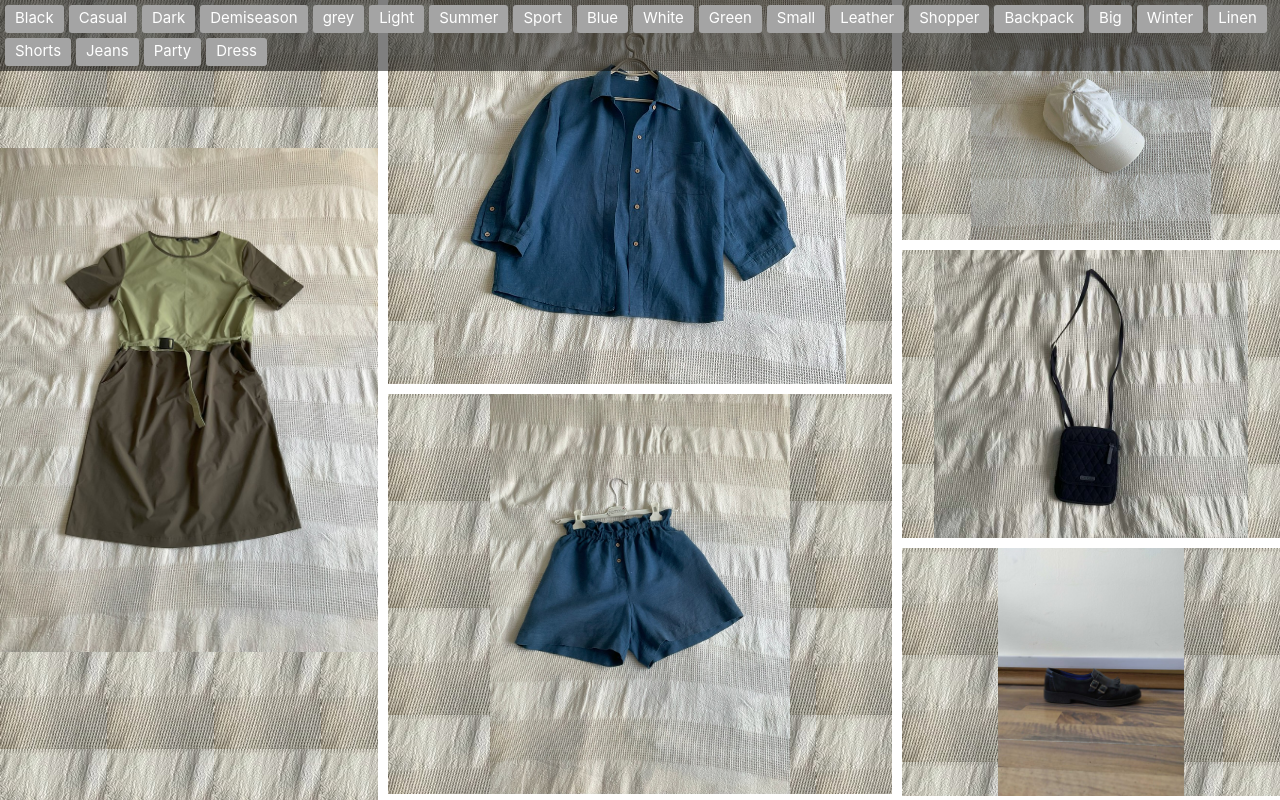
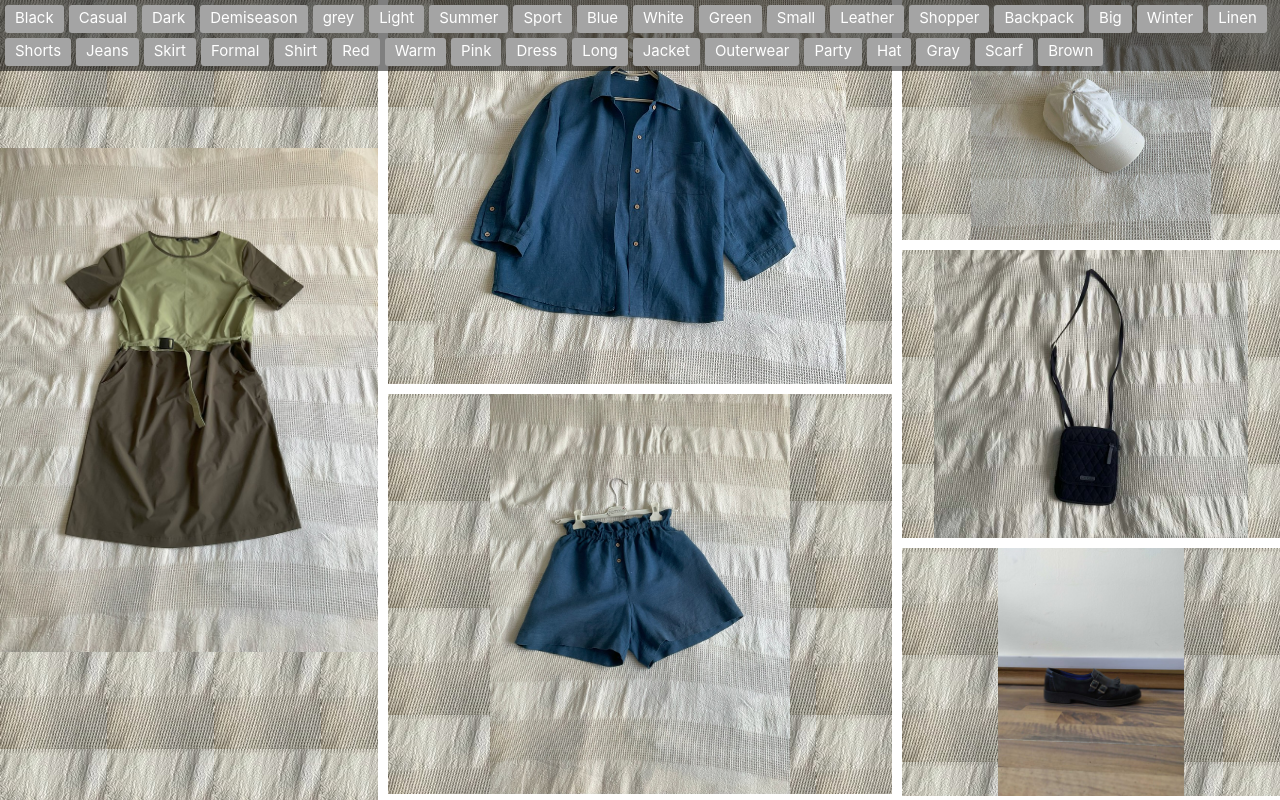
Before and after one commit to UlakhovichKate/wardrobe, a Vue app: page / in a window 1280 px wide. Built offline with nearby package versions, Linux system fonts and the light colour scheme.

Commit message:
tags fixes

```diff
--- a/src/components/Slider.vue
+++ b/src/components/Slider.vue
@@ -1,6 +1,6 @@
 <template>
   <swiper :pagination="pagination" :loop="true" :navigation="true" :modules="modules" class="mySwiper">
-    <swiper-slide v-for="(item, index) in filteredItems">
+    <swiper-slide v-for="(item, index) in filteredItems" :key="index">
       <img :src="`/cloth/${item.category}/${item.image}.jpg`" :alt="index">
     </swiper-slide>
     <swiper-slide>
--- a/src/constants/data.js
+++ b/src/constants/data.js
@@ -139,7 +139,7 @@ export const DATA = Object.freeze([
     id: 17,
     title: "Black baguette bag",
     category: "bags",
-    tags: [	"Black", "Casual", "Dark", "Demiseason", "Leather", "Small"],
+    tags: ["Black", "Casual", "Dark", "Demiseason", "Leather", "Small"],
     image: "IMG_0776",
     active: "1",
   },
@@ -147,7 +147,7 @@ export const DATA = Object.freeze([
     id: 18,
     title: "Black backpack",
     category: "bags",
-    tags: [	"Black", "Dark", "Demiseason", "Leather", "Summer", "Winter"],
+    tags: ["Black", "Dark", "Demiseason", "Leather", "Summer", "Winter"],
     image: "IMG_0774",
     active: "1",
   },
@@ -179,7 +179,7 @@ export const DATA = Object.freeze([
     id: 22,
     title: "Jeans blue",
     category: "pants",
-    tags: [	"Blue", "Casual", "Demiseason", "Jeans"],
+    tags: [	"Blue", "Casual", "Demiseason", "Jeans", "Summer"],
     image: "IMG_0763",
     active: "1",
   },
@@ -187,7 +187,7 @@ export const DATA = Object.freeze([
     id: 23,
     title: "Sport shorts",
     category: "pants",
-    tags: [	"Dark", "Green", "Sport", "Summer"],
+    tags: [	"Dark", "Green", "Sport", "Summer", "Shorts"],
     image: "IMG_0924",
     active: "1",
   },
@@ -195,7 +195,7 @@ export const DATA = Object.freeze([
     id: 24,
     title: "Leather Skirt",
     category: "pants",
-    tags: [	"Black", "Casual", "Dark", "Demiseason", "Leather", "Winter"],
+    tags: [	"Black", "Casual", "Dark", "Demiseason", "Leather", "Winter", "Skirt", "Formal"],
     image: "IMG_0764",
     active: "1",
   },
@@ -203,7 +203,7 @@ export const DATA = Object.freeze([
     id: 25,
     title: "Jeans black",
     category: "pants",
-    tags: [	"Black", "Casual", "Dark", "Demiseason", "Jeans"],
+    tags: [	"Black", "Casual", "Dark", "Demiseason", "Jeans", "Winter"],
     image: "IMG_0756",
     active: "1",
   },
@@ -211,7 +211,7 @@ export const DATA = Object.freeze([
     id: 26,
     title: "Jeans lightblue",
     category: "pants",
-    tags: [	"Casual", "Demiseason", "Jeans"],
+    tags: [	"Casual", "Demiseason", "Jeans", "Blue", "Demiseason", "Winter"],
     image: "IMG_0757",
     active: "1",
   },
@@ -219,7 +219,7 @@ export const DATA = Object.freeze([
     id: 27,
     title: "Linen shirt",
     category: "coats",
-    tags: [	"Blue", "Casual", "Linen", "Summer"],
+    tags: [	"Blue", "Casual", "Linen", "Summer", "Shirt"],
     image: "IMG_0922",
     active: "1",
   },
@@ -227,7 +227,7 @@ export const DATA = Object.freeze([
     id: 28,
     title: "Shirt in blue strips",
     category: "coats",
-    tags: ["Casual", "Demiseason", "White"],
+    tags: ["Casual", "Blue", "White", "Shirt", "Summer"],
     image: "IMG_0916",
     active: "1",
   },
@@ -235,7 +235,7 @@ export const DATA = Object.freeze([
     id: 29,
     title: "Shirt white future is female",
     category: "coats",
-    tags: ["Black", "Dark", "Sport", "Summer"],
+    tags: ["White", "Casual", "Demiseason", "Formal", "Shirt"],
     image: "IMG_0914",
     active: "1",
   },
@@ -243,7 +243,7 @@ export const DATA = Object.freeze([
     id: 30,
     title: "Shirt white",
     category: "coats",
-    tags: [	"Casual", "Summer", "White"],
+    tags: [	"Casual", "Summer", "White", "Shirt"],
     image: "IMG_0773",
     active: "1",
   },
@@ -251,7 +251,7 @@ export const DATA = Object.freeze([
     id: 31,
     title: "T-shirt liverpool 2020",
     category: "coats",
-    tags: [	"Black", "Casual", "Demiseason"],
+    tags: [	"Red", "Sport", "Summer"],
     image: "IMG_0768",
     active: "1",
   },
@@ -259,7 +259,7 @@ export const DATA = Object.freeze([
     id: 32,
     title: "T-shirt happiness",
     category: "coats",
-    tags: [	"Demiseason", "Green", "Sport", "White"],
+    tags: [	"Summer", "grey", "Casual"],
     image: "IMG_0765",
     active: "1",
   },
@@ -267,7 +267,7 @@ export const DATA = Object.freeze([
     id: 33,
     title: "Cardigan warm",
     category: "coats",
-    tags: [	"Blue", "Casual", "Demiseason", "Small", "Summer"],
+    tags: [	"Blue", "Casual", "Demiseason", "Winter", "Warm"],
     image: "IMG_0759",
     active: "1",
   },
@@ -275,7 +275,7 @@ export const DATA = Object.freeze([
     id: 34,
     title: "Sweater milk color",
     category: "coats",
-    tags: ["Black", "Leather", "Small"],
+    tags: ["White", "Warm", "Demiseason", "Winter"],
     image: "IMG_0758",
     active: "1",
   },
@@ -283,7 +283,7 @@ export const DATA = Object.freeze([
     id: 35,
     title: "Sweatshirt warmer",
     category: "coats",
-    tags: [	"Blue", "Casual", "Light", "Summer"],
+    tags: [	"Black", "Dark", "Casual", "Demiseason", "Warm", "Winter"],
     image: "IMG_0755",
     active: "1",
   },
@@ -291,7 +291,7 @@ export const DATA = Object.freeze([
     id: 36,
     title: "Sweatshirt with stock",
     category: "coats",
-    tags: ["Shopper",	"Casual", "Summer", "White"],
+    tags: [	"Black", "Dark", "Casual", "Demiseason"],
     image: "IMG_0754",
     active: "1",
   },
@@ -299,7 +299,7 @@ export const DATA = Object.freeze([
     id: 37,
     title: "Black t-shirt",
     category: "coats",
-    tags: ["Shopper",	"Casual", "Summer", "White", "Small"],
+    tags: ["Black",	"Casual", "Summer", "Dark", "Formal", "Demiseason"],
     image: "IMG_0753",
     active: "1",
   },
@@ -307,7 +307,7 @@ export const DATA = Object.freeze([
     id: 38,
     title: "Shirt pink",
     category: "coats",
-    tags: [	"Backpack", "Casual", "Demiseason", "Summer", "White"],
+    tags: [	"Pink", "Casual", "Shirt", "Summer"],
     image: "IMG_0771",
     active: "1",
   },
@@ -315,7 +315,7 @@ export const DATA = Object.freeze([
     id: 39,
     title: "T-shirt blue",
     category: "coats",
-    tags: [	"Backpack", "Big", "Casual", "grey", "Sport"],
+    tags: [	"Blue", "Summer", "Casual", "Demiseason", "Sport"],
     image: "IMG_0767",
     active: "1",
   },
@@ -323,7 +323,7 @@ export const DATA = Object.freeze([
     id: 40,
     title: "T-shirt grey",
     category: "coats",
-    tags: ["Shopper",	"Casual", "Summer", "White", "Big"],
+    tags: ["grey",	"Casual", "Summer", "Sport", "Demiseason"],
     image: "IMG_0766",
     active: "1",
   },
@@ -331,7 +331,7 @@ export const DATA = Object.freeze([
     id: 41,
     title: "Sport dress",
     category: "full",
-    tags: [	"Black", "Casual", "Dark", "Demiseason", "Leather", "Small"],
+    tags: [	"Green", "Sport", "Summer", "Dress"],
     image: "IMG_0927",
     active: "1",
   },
@@ -339,7 +339,7 @@ export const DATA = Object.freeze([
     id: 42,
     title: "Dress violet",
     category: "full",
-    tags: [	"Black", "Dark", "Demiseason", "Leather", "Summer", "Winter"],
+    tags: [	"Dress", "Long", "Summer"],
     image: "IMG_0926",
     active: "1",
   },
@@ -347,7 +347,7 @@ export const DATA = Object.freeze([
     id: 43,
     title: "Shirt green",
     category: "full",
-    tags: ["Blue", "Casual", "Dark", "Linen", "Shorts", "Summer"],
+    tags: ["Shirt", "Casual", "Green", "Summer"],
     image: "IMG_0925",
     active: "1",
   },
@@ -355,7 +355,7 @@ export const DATA = Object.freeze([
     id: 44,
     title: "Overalls summer",
     category: "full",
-    tags: ["Blue", "Casual", "Shorts", "Summer"],
+    tags: ["Black", "Casual", "Shorts", "Summer"],
     image: "IMG_0915",
     active: "1",
   },
@@ -363,7 +363,7 @@ export const DATA = Object.freeze([
     id: 45,
     title: "Jacket pink",
     category: "full",
-    tags: [	"Black", "Dark", "Shorts", "Sport", "Summer"],
+    tags: [	"Pink", "Demiseason", "Jacket", "Casual", "Summer"],
     image: "IMG_0912",
     active: "1",
   },
@@ -371,7 +371,7 @@ export const DATA = Object.freeze([
     id: 46,
     title: "Jacket lightgrey",
     category: "full",
-    tags: [	"Blue", "Casual", "Demiseason", "Jeans"],
+    tags: [	"grey", "Jacket", "Casual", "Summer"],
     image: "IMG_0911",
     active: "1",
   },
@@ -379,7 +379,7 @@ export const DATA = Object.freeze([
     id: 47,
     title: "Dress linen green",
     category: "full",
-    tags: [	"Dark", "Green", "Sport", "Summer"],
+    tags: [	"Dark", "Green", "Demiseason", "Summer", "Dress", "Linen"],
     image: "IMG_0752",
     active: "1",
   },
@@ -387,7 +387,7 @@ export const DATA = Object.freeze([
     id: 48,
     title: "Dress Lightblue",
     category: "full",
-    tags: [	"Blue", "Casual", "Demiseason", "Jeans"],
+    tags: [	"Blue", "Casual", "Summer", "Dress"],
     image: "IMG_0918",
     active: "1",
   },
@@ -395,7 +395,7 @@ export const DATA = Object.freeze([
     id: 49,
     title: "Dress Black",
     category: "full",
-    tags: [	"Dark", "Green", "Sport", "Summer"],
+    tags: [	"Dark", "Black", "Casual", "Formal", "Summer"],
     image: "IMG_0917",
     active: "1",
   },
@@ -403,7 +403,7 @@ export const DATA = Object.freeze([
     id: 50,
     title: "Windbreaker in dots",
     category: "full",
-    tags: ["Blue", "Casual", "Dark", "Linen", "Shorts", "Summer"],
+    tags: ["Blue", "Casual", "Dark", "Jacket", "Outerwear", "Summer"],
     image: "IMG_0792",
     active: "1",
   },
@@ -411,7 +411,7 @@ export const DATA = Object.freeze([
     id: 51,
     title: "Bomber blue",
     category: "full",
-    tags: ["Blue", "Casual", "Shorts", "Summer"],
+    tags: ["Blue", "Casual", "Jacket", "Summer", "Outerwear", "Demiseason"],
     image: "IMG_0793",
     active: "1",
   },
@@ -419,7 +419,7 @@ export const DATA = Object.freeze([
     id: 52,
     title: "Jacket black",
     category: "full",
-    tags: [	"Black", "Dark", "Shorts", "Sport", "Summer"],
+    tags: [	"Black", "Dark", "Jacket", "Outerwear", "Demiseason", "Warm", "Casual"],
     image: "IMG_0794",
     active: "1",
   },
@@ -427,7 +427,7 @@ export const DATA = Object.freeze([
     id: 53,
     title: "Zara coat",
     category: "full",
-    tags: [	"Blue", "Casual", "Demiseason", "Jeans"],
+    tags: [	"Black", "Dark", "Jacket", "Outerwear", "Demiseason", "Warm", "Casual"],
     image: "IMG_0795",
     active: "1",
   },
@@ -435,7 +435,7 @@ export const DATA = Object.freeze([
     id: 54,
     title: "White jeans coat",
     category: "full",
-    tags: [	"Dark", "Green", "Sport", "Summer"],
+    tags: [	"White", "Jacket", "Jeans", "Summer"],
     image: "IMG_0796",
     active: "1",
   },
@@ -459,7 +459,7 @@ export const DATA = Object.freeze([
     id: 57,
     title: "Baseball hat",
     category: "hats",
-    tags: ["Blue", "Casual", "Dark", "Linen", "Shorts", "Summer"],
+    tags: ["White", "Hat", "Sport", "Summer"],
     image: "IMG_0937",
     active: "1",
   },
@@ -467,7 +467,7 @@ export const DATA = Object.freeze([
     id: 58,
     title: "White winter hat",
     category: "hats",
-    tags: ["Blue", "Casual", "Shorts", "Summer"],
+    tags: ["White", "Casual", "Warm", "Winter"],
     image: "IMG_0931",
     active: "1",
   },
@@ -475,7 +475,7 @@ export const DATA = Object.freeze([
     id: 59,
     title: "Gray scarf",
     category: "hats",
-    tags: [	"Black", "Dark", "Shorts", "Sport", "Summer"],
+    tags: [	"Gray", "Dark", "Scarf", "Casual", "Warm", "Winter", "Scarf"],
     image: "IMG_0932",
     active: "1",
   },
@@ -483,7 +483,7 @@ export const DATA = Object.freeze([
     id: 60,
     title: "Brown scarf",
     category: "hats",
-    tags: [	"Blue", "Casual", "Demiseason", "Jeans"],
+    tags: [	"Brown", "Casual", "Demiseason", "Scarf", "Winter"],
     image: "IMG_0933",
     active: "1",
   },
@@ -491,7 +491,7 @@ export const DATA = Object.freeze([
     id: 61,
     title: "Black hat",
     category: "hats",
-    tags: [	"Dark", "Green", "Sport", "Summer"],
+    tags: [	"Dark", "Black", "Casual", "Winter"],
     image: "IMG_0934",
     active: "1",
   },
@@ -499,7 +499,7 @@ export const DATA = Object.freeze([
     id: 62,
     title: "Black semi hat",
     category: "hats",
-    tags: [	"Green", "Party", "Dress"],
+    tags: [	"Dark", "Black", "Casual", "Demiseason"],
     image: "IMG_0935",
     active: "1",
   },
@@ -507,7 +507,7 @@ export const DATA = Object.freeze([
     id: 63,
     title: "Cherry hat and scarf",
     category: "hats",
-    tags: [	"Dark", "Party", "Dress", "Black"],
+    tags: [	"Dark", "Red", "Winter", "Demiseason"],
     image: "IMG_0936",
     active: "1",
   },
@@ -515,7 +515,7 @@ export const DATA = Object.freeze([
     id: 64,
     title: "Pink Sweater",
     category: "coats",
-    tags: ["Black", "Leather", "Small"],
+    tags: ["Pink", "Demiseason", "Casual"],
     image: "IMG_0760",
     active: "1",
   },
@@ -523,7 +523,7 @@ export const DATA = Object.freeze([
     id: 65,
     title: "Gray turtleneck",
     category: "coats",
-    tags: [	"Blue", "Casual", "Light", "Summer"],
+    tags: [	"grey", "Casual", "Light", "Demiseason"],
     image: "IMG_0761",
     active: "1",
   },
@@ -531,7 +531,7 @@ export const DATA = Object.freeze([
     id: 66,
     title: "Black top",
     category: "coats",
-    tags: ["Shopper",	"Casual", "Summer", "White"],
+    tags: ["Black",	"Casual", "Demiseason", "Dark"],
     image: "IMG_0762",
     active: "1",
   },
@@ -539,7 +539,7 @@ export const DATA = Object.freeze([
     id: 67,
     title: "Hoodie GAP",
     category: "coats",
-    tags: ["Shopper",	"Casual", "Summer", "White", "Small"],
+    tags: ["grey",	"Casual", "Summer", "Sport", "Demiseason"],
     image: "IMG_0769",
     active: "1",
   },
@@ -547,7 +547,7 @@ export const DATA = Object.freeze([
     id: 68,
     title: "Turtleneck sweater",
     category: "coats",
-    tags: [	"Backpack", "Casual", "Demiseason", "Summer", "White"],
+    tags: [	"Brown", "Casual", "Demiseason", "Winter", "Warm"],
     image: "IMG_0790",
     active: "1",
   },
@@ -555,7 +555,7 @@ export const DATA = Object.freeze([
     id: 69,
     title: "Striped brown sweater",
     category: "coats",
-    tags: [	"Backpack", "Big", "Casual", "grey", "Sport"],
+    tags: [	"Brown", "Warm", "Casual", "Dark", "Winter"],
     image: "IMG_0791",
     active: "1",
   },
```
